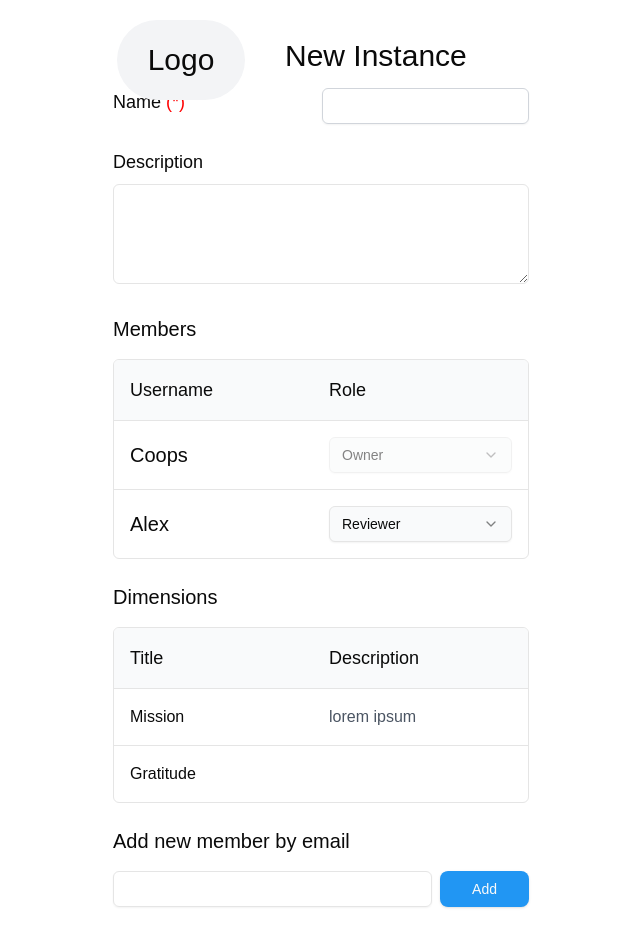
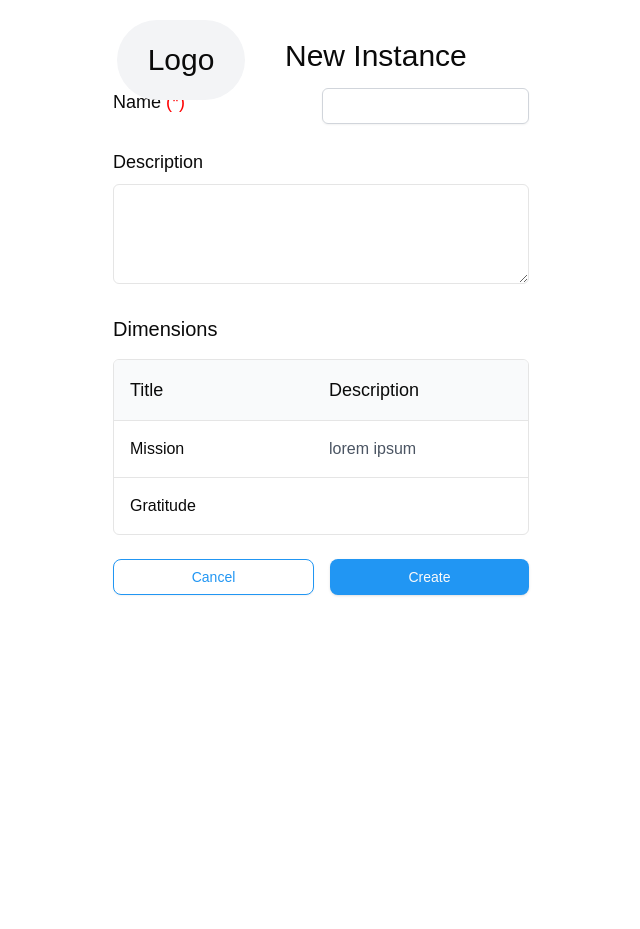
Before and after one commit to openheartmind/WISDOM-Frontend-MVP, a Next.js app: page /instances/new in a window 1280 px wide. Shown: the top 929 px of the page, without its empty margins (319-959 px from the left). After the commit the page ends 864 px from the top, so only its background shows below. Built offline with nearby package versions, Linux system fonts and the light colour scheme.

Commit message:
Refactored instances to have id folder Created id folder for instances Moved contribution folder to instances/id folder Moved instances/update into instances/id folder Removed add members functionality to instances/new

```diff
--- a/src/app/instances/new/page.tsx
+++ b/src/app/instances/new/page.tsx
@@ -5,7 +5,6 @@ import type { ChangeEvent } from "react";
 import { Button } from "@/components/ui/button";
 import LabeledInput from "@/components/ui/labeledInput";
 import { NavBar } from "@/components/ui/navbar";
-import { Input } from "@/components/ui/input";
 import {
   Select,
   SelectContent,
@@ -13,11 +12,6 @@ import {
   SelectTrigger,
   SelectValue,
 } from "@/components/ui/select";
-
-interface Member {
-  name: string;
-  role: string;
-}
 
 interface Dimension {
   title: string;
@@ -27,23 +21,14 @@ interface Dimension {
 interface NewInstanceDetails {
   name: string;
   description: string;
-  members: Member[];
   dimensions: Dimension[];
 }
 
-// Available roles for members (excluding Owner as it's only for instance creator)
-const AVAILABLE_ROLES = ["Manager", "Reviewer", "Metaviewer"];
-
 export default function NewInstance() {
   const [title] = useState<string>("New Instance");
-  const [newMemberEmail, setNewMemberEmail] = useState<string>("");
   const [details, setDetails] = useState<NewInstanceDetails>({
     name: "",
     description: "",
-    members: [
-      { name: "Coops", role: "Owner" },
-      { name: "Alex", role: "Reviewer" },
-    ],
     dimensions: [
       { title: "Mission", description: "lorem ipsum" },
       { title: "Gratitude", description: "" },
@@ -53,27 +38,6 @@ export default function NewInstance() {
   const handleSubmit = async (e: React.FormEvent) => {
     e.preventDefault();
     console.log("Instance details:", details);
-  };
-
-  const handleAddMember = () => {
-    if (newMemberEmail) {
-      setDetails((prev) => ({
-        ...prev,
-        members: [...prev.members, { name: newMemberEmail, role: "Reviewer" }],
-      }));
-      // Reset email input after adding
-      setNewMemberEmail("");
-      // TODO: In the future, this would trigger sending an email to the user
-    }
-  };
-
-  const handleRoleChange = (memberName: string, newRole: string) => {
-    setDetails((prev) => ({
-      ...prev,
-      members: prev.members.map((member) =>
-        member.name === memberName ? { ...member, role: newRole } : member
-      ),
-    }));
   };
 
   const handleCancel = () => {
@@ -119,48 +83,6 @@ export default function NewInstance() {
             </div>
 
             <div>
-              <h2 className="text-xl mb-4">Members</h2>
-              <div className="border rounded-md overflow-hidden">
-                {/* Table Headers */}
-                <div className="grid grid-cols-2 gap-4 p-4 bg-gray-50 border-b">
-                  <div className="text-lg font-medium">Username</div>
-                  <div className="text-lg font-medium">Role</div>
-                </div>
-                {/* Table Body */}
-                {details.members.map((member) => (
-                  <div
-                    key={`member-${member.name}-${member.role}`}
-                    className="grid grid-cols-2 gap-4 p-4 border-b last:border-b-0 items-center"
-                  >
-                    <div className="text-xl">{member.name}</div>
-                    <Select
-                      value={member.role}
-                      onValueChange={(value) =>
-                        handleRoleChange(member.name, value)
-                      }
-                      disabled={member.role === "Owner"}
-                    >
-                      <SelectTrigger className="bg-gray-50">
-                        <SelectValue>{member.role}</SelectValue>
-                      </SelectTrigger>
-                      <SelectContent>
-                        {member.role === "Owner" ? (
-                          <SelectItem value="Owner">Owner</SelectItem>
-                        ) : (
-                          AVAILABLE_ROLES.map((role) => (
-                            <SelectItem key={role} value={role}>
-                              {role}
-                            </SelectItem>
-                          ))
-                        )}
-                      </SelectContent>
-                    </Select>
-                  </div>
-                ))}
-              </div>
-            </div>
-
-            <div>
               <h2 className="text-xl mb-4">Dimensions</h2>
               <div className="border rounded-md overflow-hidden">
                 {/* Table Headers */}
@@ -180,30 +102,6 @@ export default function NewInstance() {
                     </div>
                   </div>
                 ))}
-              </div>
-            </div>
-
-            <div>
-              <h2 className="text-xl mb-4">Add new member by email</h2>
-              <div className="flex items-center gap-2 w-full">
-                <div className="flex-grow min-w-0">
-                  <Input
-                    id="newMemberEmail"
-                    type="email"
-                    value={newMemberEmail}
-                    onChange={(e: ChangeEvent<HTMLInputElement>) =>
-                      setNewMemberEmail(e.target.value)
-                    }
-                    className="w-full"
-                  />
-                </div>
-                <Button
-                  type="button"
-                  className="bg-[#2196F3] hover:bg-[#2196F3]/90 px-8 rounded-lg shrink-0"
-                  onClick={handleAddMember}
-                >
-                  Add
-                </Button>
               </div>
             </div>
 
```
Also changed, not shown: src/app/instances/id/page.tsx (renamed from src/app/instances/page.tsx, +24 -17 lines), src/app/instances/id/contribution/create/page.tsx (renamed from src/app/contribution/create/page.tsx), src/app/instances/id/update/page.tsx (renamed from src/app/instances/update/page.tsx).
